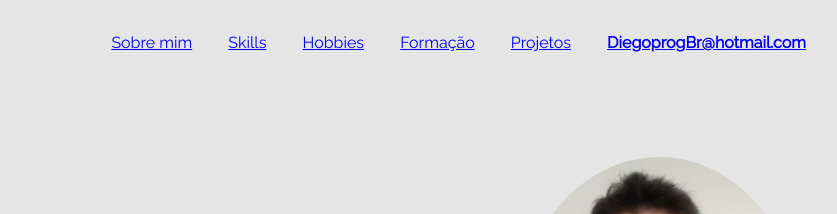
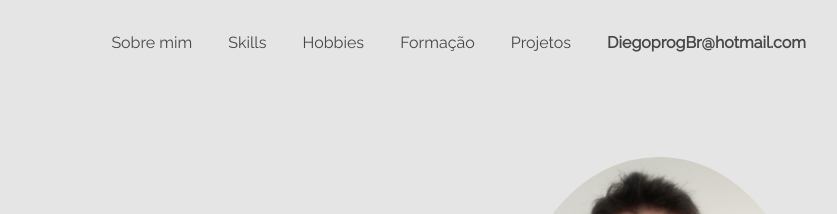
Before and after one commit to debug-droid/Challenge-front-end-Alura, a plain HTML site: page index.html in a window 1280 px wide. Shown: the top 214 px of the page, 346-1183 px from the left. Drawn offline with Linux system fonts and the light colour scheme.

Commit message:
links feitos

```diff
--- a/style.css
+++ b/style.css
@@ -30,6 +30,15 @@ body {
     position: absolute;
     top: 35px;
     right: 0;
+}
+
+a {
+    color: #464646;
+    text-decoration: none;
+}
+
+a:hover {
+    text-decoration: underline;
 }
 
 .cabecalho nav li {
```
